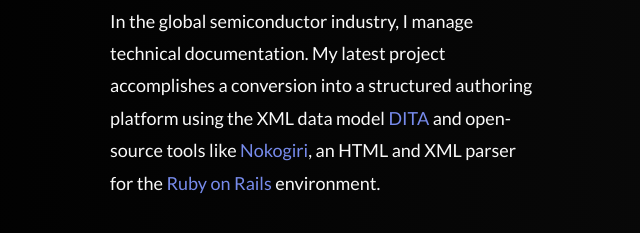
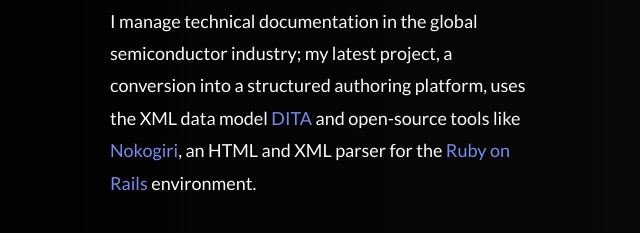
Before and after one commit to vic-techwriter/writer-site, a plain HTML site: page index.html in a window 1280 px wide. Shown: the part 165-398 px from the top of the page, without its empty margins (88-728 px from the left). Drawn offline with nearby package versions, Linux system fonts and the light colour scheme.

Commit message:
Updated copy.

```diff
--- a/index.html
+++ b/index.html
@@ -14,7 +14,7 @@
       <div class="row">
         <div class="col-lg">
           <h3>Victor Estrada</h3>
-          <p>In the global semiconductor industry, I manage technical documentation. My latest project accomplishes a conversion into a structured authoring platform using the XML data model <a href="https://en.wikipedia.org/wiki/Darwin_Information_Typing_Architecture">DITA</a> and open-source tools like <a href="https://nokogiri.org/">Nokogiri</a>, an HTML and XML parser for the <a href="https://api.rubyonrails.org/">Ruby on Rails</a> environment.</p>
+          <p>I manage technical documentation in the global semiconductor industry; my latest project, a conversion into a structured authoring platform, uses the XML data model <a href="https://en.wikipedia.org/wiki/Darwin_Information_Typing_Architecture">DITA</a> and open-source tools like <a href="https://nokogiri.org/">Nokogiri</a>, an HTML and XML parser for the <a href="https://api.rubyonrails.org/">Ruby on Rails</a> environment.</p>
         </div>
         <div class="col-sm"></div>
       </div>
```
